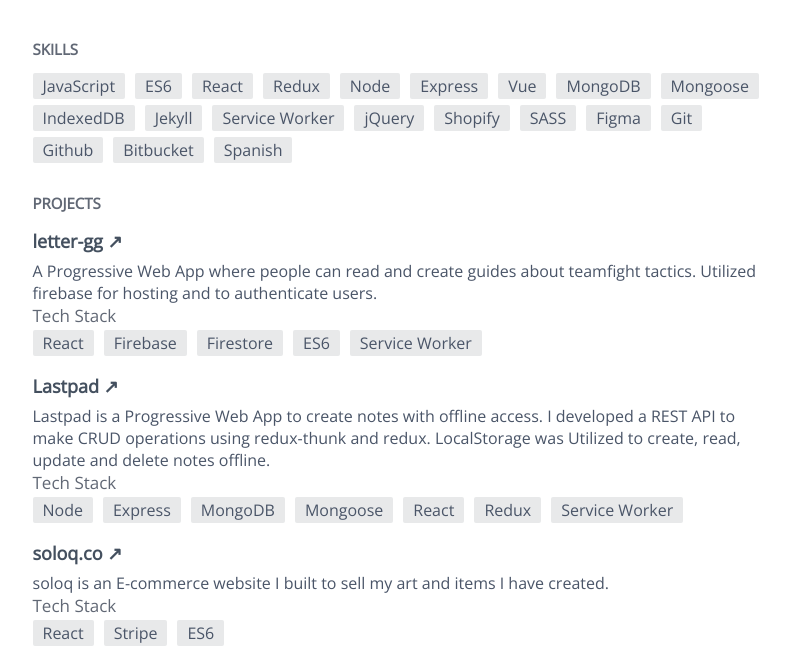
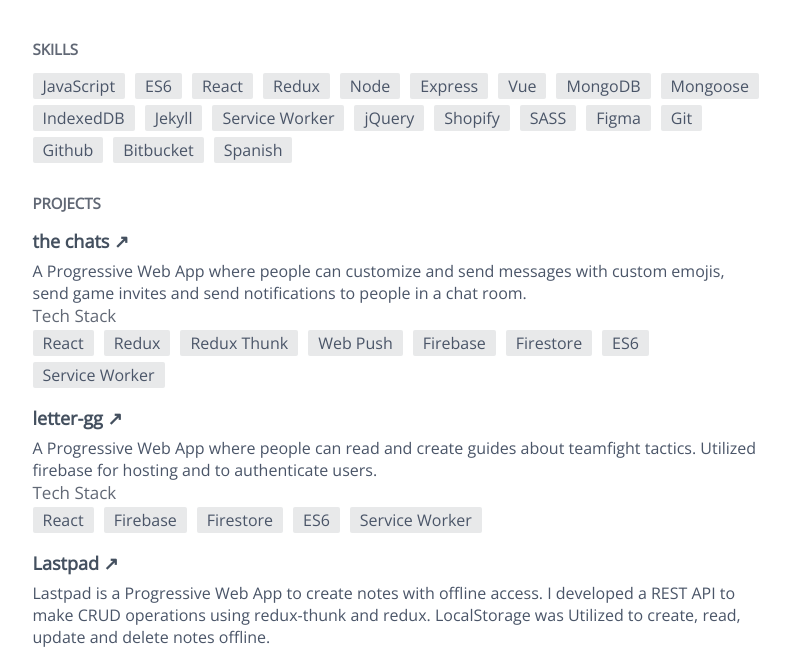
Before and after one commit to colorlessenergy/cv, a plain HTML site: page index.html in a window 1280 px wide. Shown: the part 144-795 px from the top of the page, without its empty margins (242-1032 px from the left). Drawn offline with nearby package versions, Linux system fonts and the light colour scheme.

Commit message:
replace soloq with the chats

```diff
--- a/index.html
+++ b/index.html
@@ -102,6 +102,39 @@
       <h2 class="section-title">Projects</h2>
       <div class="section-item">
         <h3 class="section-item-title">
+          <a href="https://brianmunoz.co/the-chats" class="contact-item-link">the chats ↗</a>
+        </h3>
+        <p class="section-item-description">A Progressive Web App where people can customize and send messages with custom emojis, send game invites and send notifications to people in a chat room.</p>
+        <div class="section-item-info mb">Tech Stack</div>
+        <div class="flex-container">
+          <div class="flex-item">
+            <span class="key">React</span>
+          </div>
+          <div class="flex-item">
+            <span class="key">Redux</span>
+          </div>
+          <div class="flex-item">
+            <span class="key">Redux Thunk</span>
+          </div>
+          <div class="flex-item">
+            <span class="key">Web Push</span>
+          </div>
+          <div class="flex-item">
+            <span class="key">Firebase</span>
+          </div>
+          <div class="flex-item">
+            <span class="key">Firestore</span>
+          </div>
+          <div class="flex-item">
+            <span class="key">ES6</span>
+          </div>
+          <div class="flex-item">
+            <span class="key">Service Worker</span>
+          </div>
+        </div>
+      </div>
+      <div class="section-item">
+        <h3 class="section-item-title">
           <a href="https://brianmunoz.co/letter-gg" class="contact-item-link">letter-gg ↗</a>
         </h3>
         <p class="section-item-description">A Progressive Web App where people can read and create guides about teamfight tactics. Utilized firebase for hosting and to authenticate users.</p>
@@ -154,24 +187,7 @@
           </div>
         </div>
       </div>
-      <div class="section-item">
-        <h3 class="section-item-title">
-          <a href="https://brianmunoz.co/soloq" class="contact-item-link">soloq.co ↗</a>
-        </h3>
-        <p class="section-item-description">soloq is an E-commerce website I built to sell my art and items I have created.</p>
-        <div class="section-item-info mb">Tech Stack</div>
-        <div class="flex-container">
-          <div class="flex-item">
-            <span class="key">React</span>
-          </div>
-          <div class="flex-item">
-            <span class="key">Stripe</span>
-          </div>
-          <div class="flex-item">
-            <span class="key">ES6</span>
-          </div>
-        </div>
-      </div>
+
     </div>
     <div class="section">
       <h2 class="section-title">Experience</h2>
```
